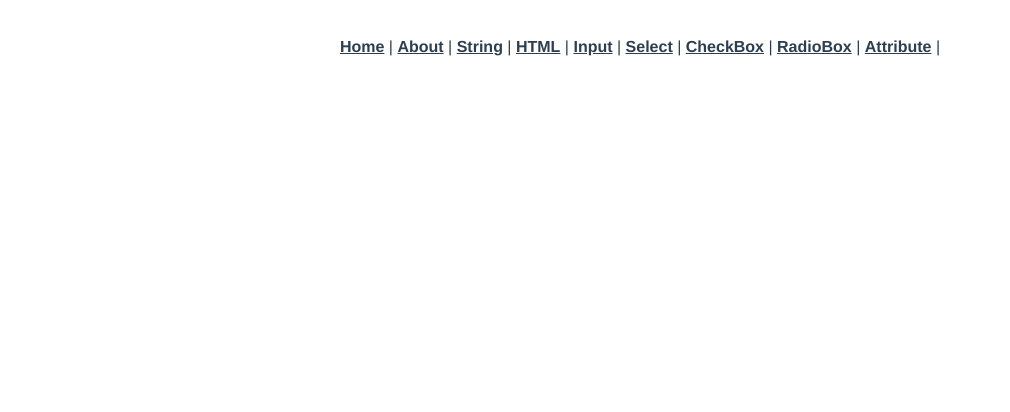
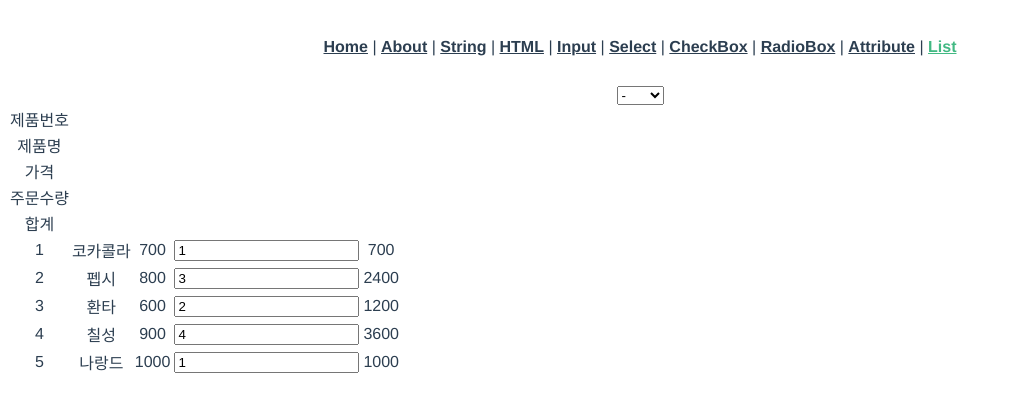
Before and after one commit to sh95fit/Front-end_Study, a Vue app in the folder Vuejs3_Study/project/: page /databinding/list in a window 1280 px wide. Shown: the top 412 px of the page, without its empty margins (0-1010 px from the left). Built offline with nearby package versions, Linux system fonts and the light colour scheme.

Commit message:
Vuejs - 데이터 바인딩(v-for 활용) 항목 리스트 가져오기, 테이블 생성 실습

```diff
--- a/Vuejs3_Study/project/src/App.vue
+++ b/Vuejs3_Study/project/src/App.vue
@@ -9,6 +9,7 @@
     <router-link to="/databinding/checkbox">CheckBox</router-link> |
     <router-link to="/databinding/radio">RadioBox</router-link> |
     <router-link to="/databinding/attribute">Attribute</router-link> |
+    <router-link to="/databinding/list">List</router-link>
   </nav>
   <router-view/>
 </template>
--- a/Vuejs3_Study/project/src/router/index.js
+++ b/Vuejs3_Study/project/src/router/index.js
@@ -56,6 +56,12 @@ const routes = [
     name: 'DataBindingAttributeView',
 
     component: () => import(/* webpackChunkName: "databinding", webpackPrefetch: true */ '../views/1_databinding/DataBindingAttributeView.vue')
+  },
+  {
+    path: '/databinding/list',
+    name: 'DataBindingListView',
+
+    component: () => import(/* webpackChunkName: "databinding", webpackPrefetch: true */ '../views/1_databinding/DataBindingListView.vue')
   }
 ]
 
--- /dev/null
+++ b/Vuejs3_Study/project/src/views/1_databinding/DataBindingListView.vue
@@ -0,0 +1,82 @@
+<template>
+  <div>
+    <div>
+      <select>
+        <option value="">-</option>
+        <option :value="city.code" :key="city.code" v-for="city in cities"> {{ city.title }}</option>
+      </select>
+    </div>
+    <div>
+      <table>
+        <thead>
+          <tr>제품번호</tr>
+          <tr>제품명</tr>
+          <tr>가격</tr>
+          <tr>주문수량</tr>
+          <tr>합계</tr>
+        </thead>
+        <tbody>
+          <tr :key="drink.drinkId" v-for="drink in drinkList">
+            <td> {{drink.drinkId }}</td>
+            <td> {{drink.drinkName }}</td>
+            <td> {{drink.price }}</td>
+            <td> <input type="number" v-model="drink.qty"> </td>
+            <td> {{ drink.price * drink.qty }} </td>
+          </tr>
+        </tbody>
+      </table>
+    </div>
+  </div>
+</template>
+
+<script>
+export default {
+  componets: {},
+  data() {
+    return {
+      cities: [
+        { title: '서울', code: '02' },
+        { title: '부산', code: '051' },
+        { title: '제주', code: '064' }
+      ],
+      drinkList: [
+        {
+          drinkId: '1',
+          drinkName: '코카콜라',
+          price: 700,
+          qty: 1
+        },
+        {
+          drinkId: '2',
+          drinkName: '펩시',
+          price: 800,
+          qty: 3
+        },
+        {
+          drinkId: '3',
+          drinkName: '환타',
+          price: 600,
+          qty: 2
+        },
+        {
+          drinkId: '4',
+          drinkName: '칠성',
+          price: 900,
+          qty: 4
+        },
+        {
+          drinkId: '5',
+          drinkName: '나랑드',
+          price: 1000,
+          qty: 1
+        }
+      ]
+    }
+  },
+  setup() {},
+  created() {},
+  mounted() {},
+  unmounted() {},
+  methods: {}
+}
+</script>
```
